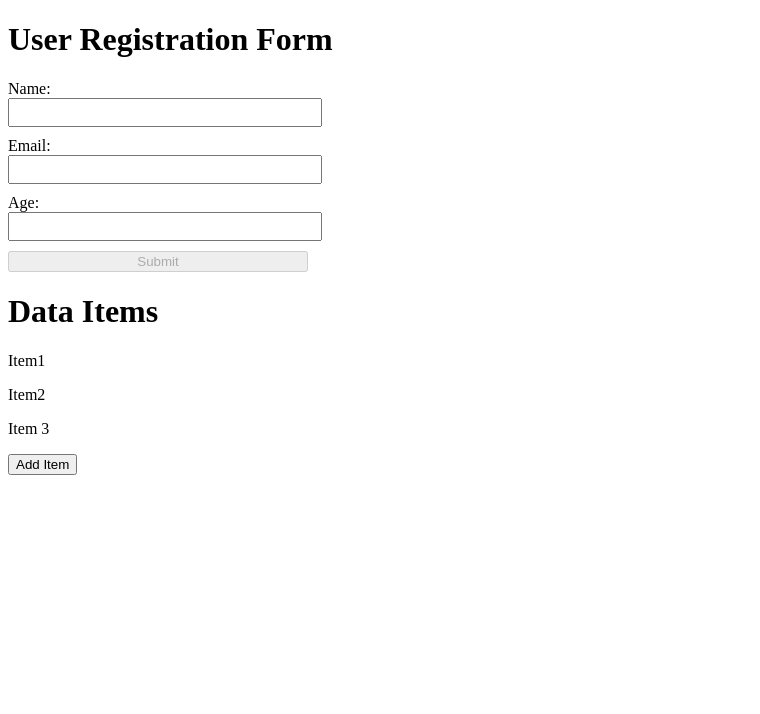
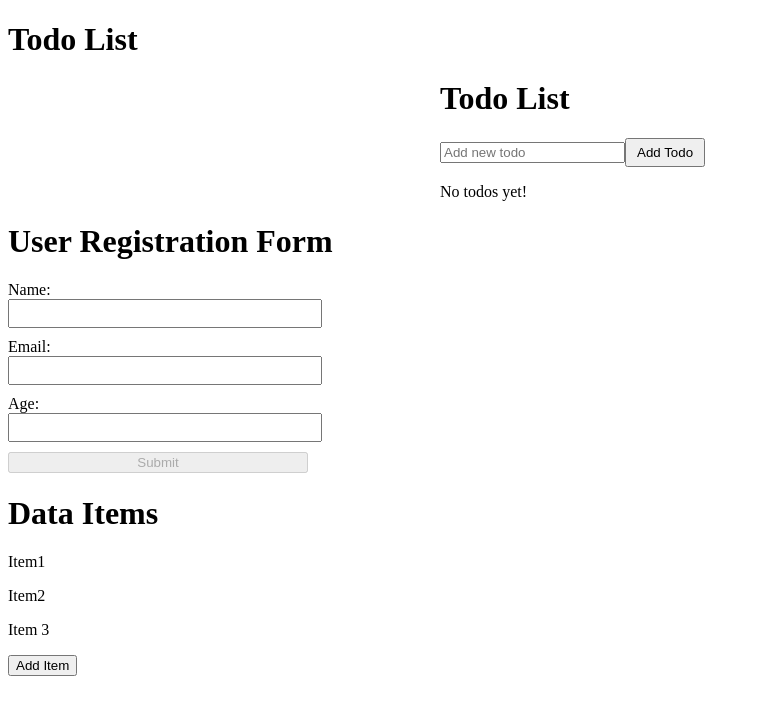
Before and after one commit to ravindrasharmacs/dependencyInjection, an Angular app: page / in a window 1280 px wide. Shown: the top 714 px of the page, without its empty margins (0-760 px from the left). Built offline with nearby package versions, Linux system fonts and the light colour scheme.

Commit message:
pr_016 : to do list

```diff
--- a/src/app/app.component.html
+++ b/src/app/app.component.html
@@ -1,4 +1,10 @@
 <div>
+
+  <!--Todo list-->
+  <h1>Todo List</h1>
+  <app-todo-list></app-todo-list>
+
+
   <!-- User Registration Form -->
    <h1>User Registration Form</h1>
    <app-user-form></app-user-form>
--- a/src/app/app.component.ts
+++ b/src/app/app.component.ts
@@ -3,11 +3,12 @@ import { CommonModule } from '@angular/common';
 import { DataService } from './data.service';
 import { RouterOutlet } from '@angular/router';
 import { UserFormComponent } from './user-form/user-form.component';
+import { TodoListComponent } from './todo-list/todo-list.component';
 
 @Component({
   selector: 'app-root',
   standalone: true,
-  imports: [CommonModule , RouterOutlet , UserFormComponent],
+  imports: [CommonModule , RouterOutlet , UserFormComponent,TodoListComponent],
   templateUrl: './app.component.html',
   styleUrl: './app.component.scss'
 })
--- /dev/null
+++ b/src/app/todo-list/todo-list.component.html
@@ -0,0 +1,33 @@
+
+    <div class="todo-app">
+      <h1>Todo List</h1>
+      <input
+        #todoInput
+        (keyup.enter)="addTodo(todoInput.value); todoInput.value = ''"
+        placeholder="Add new todo"
+      >
+      <button (click)="addTodo(todoInput.value); todoInput.value = ''">Add Todo</button>
+
+      <ul>
+        @for (todo of todos; track todo.id) {
+          <li>
+            @if (editingId === todo.id) {
+              <input
+                #editInput
+                [value]="todo.text"
+                (keyup.enter)="updateTodo(todo.id, editInput.value)"
+                (blur)="updateTodo(todo.id, editInput.value)"
+              >
+            } @else {
+              <span [class.completed]="todo.completed" (click)="toggleTodo(todo.id)">
+                {{ todo.text }}
+              </span>
+              <button (click)="editTodo(todo.id)">Edit</button>
+            }
+            <button (click)="deleteTodo(todo.id)">Delete</button>
+          </li>
+        } @empty {
+          <li>No todos yet!</li>
+        }
+      </ul>
+    </div>
--- /dev/null
+++ b/src/app/todo-list/todo-list.component.scss
@@ -0,0 +1,7 @@
+
+    .todo-app { max-width: 400px; margin: 0 auto; }
+    ul { list-style-type: none; padding: 0; }
+    li { display: flex; justify-content: space-between; align-items: center; margin: 10px 0; }
+    .completed { text-decoration: line-through; }
+    input[type="text"] { width: 100%; padding: 5px; margin-right: 10px; }
+    button { padding: 5px 10px; }
--- /dev/null
+++ b/src/app/todo-list/todo-list.component.ts
@@ -0,0 +1,48 @@
+import { Component } from '@angular/core';
+import { CommonModule } from '@angular/common';
+import { FormsModule } from '@angular/forms';
+import { Todo } from '../todo.model';
+
+@Component({
+  selector: 'app-todo-list',
+  imports: [CommonModule , FormsModule],
+  templateUrl: './todo-list.component.html',
+  styleUrl: './todo-list.component.scss'
+})
+export class TodoListComponent {
+  todos: Todo[] = [];
+  editingId: number | null = null;
+
+  addTodo(text : string) {
+    if(text.trim()){
+      const newTodo : Todo = {
+        id: Date.now(),
+        text: text.trim(),
+        completed: false
+      };
+      this.todos.push(newTodo);
+      }
+    }
+
+    deleteTodo(id: number) {
+      this.todos = this.todos.filter(todo => todo.id !== id);
+    }
+
+    editTodo(id: number) {
+      this.editingId = id;
+    }
+
+    updateTodo(id: number, newText: string) {
+      this.todos = this.todos.map(todo =>
+        todo.id === id ? {...todo, text: newText} : todo
+      );
+      this.editingId = null;
+    }
+
+    toggleTodo(id: number) {
+      this.todos = this.todos.map(todo =>
+        todo.id === id ? {...todo, completed: !todo.completed} : todo
+      );
+    }
+
+}
--- /dev/null
+++ b/src/app/todo.model.ts
@@ -0,0 +1,5 @@
+export interface Todo {
+    id: number;
+    text: string;
+    completed: boolean;
+}
```
Also changed, not shown: 1 other file (tests, documents, lock files or other folders).
